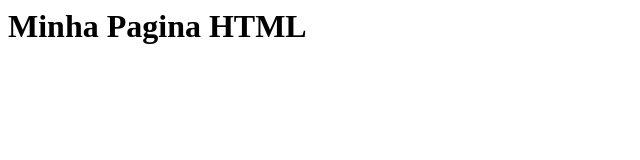
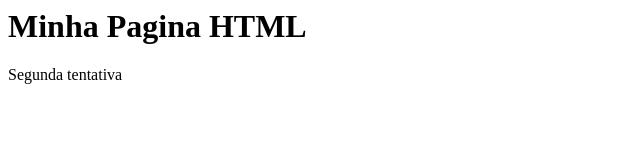
Before and after one commit to chaiennecsilva/gama-no-github, a plain HTML site: page index.html in a window 1280 px wide. Shown: the whole page, without its empty margins (0-640 px from the left). Drawn offline with Linux system fonts and the light colour scheme.

Commit message:
update arquivo index.html

```diff
--- a/index.html
+++ b/index.html
@@ -1,5 +1,6 @@
 <html>
 	<body>
 		<h1>Minha Pagina HTML</h1>
+		<p>Segunda tentativa</p>
 	</body
 </html>
```
